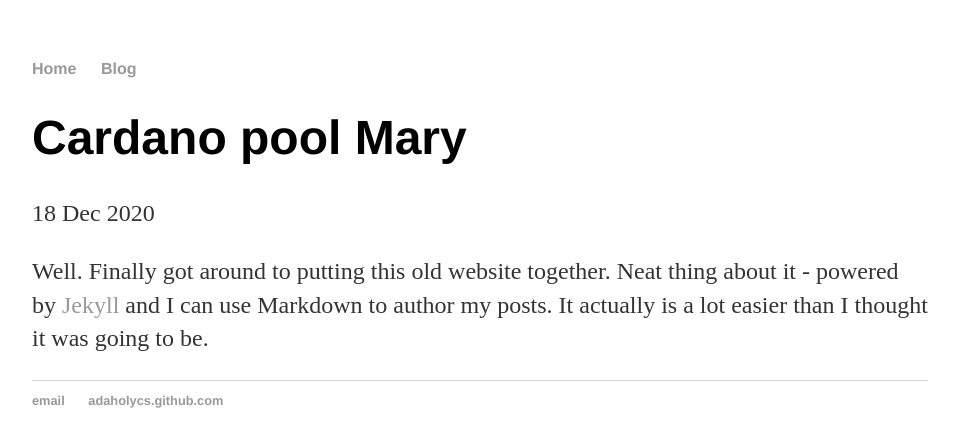
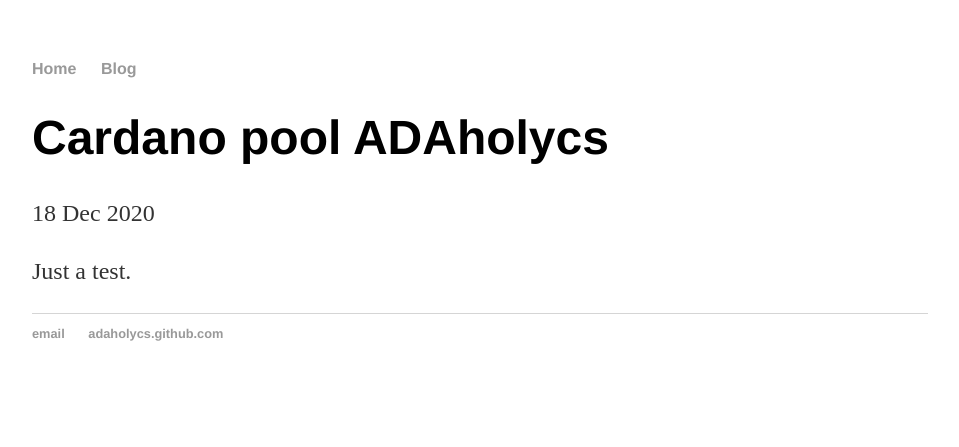
Before and after one commit to adaholics/backup.github.io, a Jekyll site: the page built from _posts/2020-12-18-cardano-pool-mary.md, in a window 1280 px wide. Shown: the top 447 px of the page, without its empty margins (160-1119 px from the left). Built offline with Jekyll 4.4.1, drawn with Linux system fonts in a browser that asks for light colours.

Commit message:
Update 2020-12-18-cardano-pool-mary.md

```diff
--- a/_posts/2020-12-18-cardano-pool-mary.md
+++ b/_posts/2020-12-18-cardano-pool-mary.md
@@ -1,8 +1,7 @@
 ---
 layout: post
-title: "Cardano pool Mary"
+title: "Cardano pool ADAholycs"
 date: 2020-12-18
 ---
 
-Well. Finally got around to putting this old website together. Neat thing about it - powered by [Jekyll](http://jekyllrb.com)
-and I can use Markdown to author my posts. It actually is a lot easier than I thought it was going to be.
+Just a test.
```
